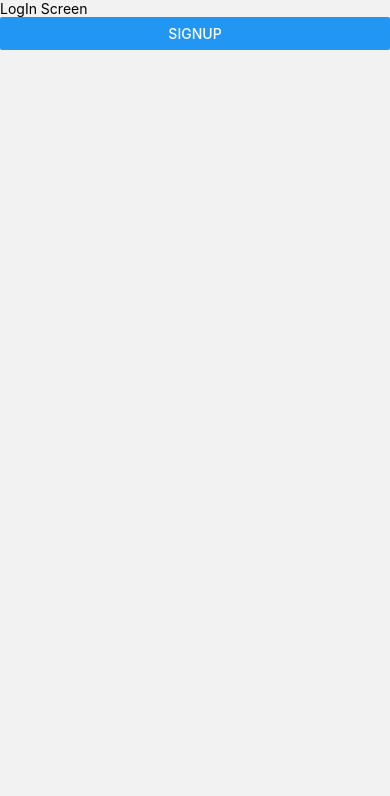
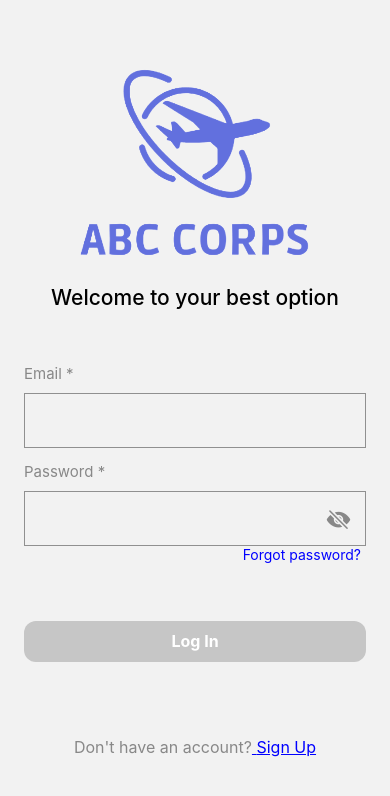
Before and after one commit to BrightCoders-Institute/reto-reservacion-de-vuelos-team2, a React Native app: screen /LogInScreen in a window 390 px wide. Shown: the top 796 px of the page. Built offline with nearby package versions, Linux system fonts and the light colour scheme; no server answers; the database is empty.

Commit message:
Create LogIn screen
Co-Authored-By: AlbertoG22 <albertogarciamartinez99@gmail.com>
Co-Authored-by: Alfredo20164920 <apaz20164920@gmail.com>

```diff
--- a/src/screens/LogInScreen.jsx
+++ b/src/screens/LogInScreen.jsx
@@ -1,11 +1,87 @@
-import React from 'react';
-import { Text, View, Button } from 'react-native';
+import React, {useState} from 'react';
+import {
+  Text,
+  View,
+  Button,
+  Image,
+  useWindowDimensions,
+  TouchableOpacity,
+  Pressable,
+} from 'react-native';
+import {styles} from '../styles/AppStyles';
+import Logo from '../assets/img/logoAbc.png';
+import {TextFieldForm} from '../components/TextFieldForm';
+import {ButtonComponent} from '../components/ButtonComponent';
 
-export const LogInScreen = ({ navigation }) => {
+export const LogInScreen = ({navigation}) => {
+  const [email, setEmail] = useState('');
+  const [password, setPassword] = useState('');
+  const [showPassword, setShowPassword] = useState(false);
+  const {height} = useWindowDimensions();
+
+  const handleShowPassword = () => {
+    setShowPassword(!showPassword);
+  };
+
   return (
-    <View>
-      <Text>LogIn Screen</Text>
-      <Button title='SignUp' onPress={ () => navigation.navigate('SignUpScreen') } />
+    <View style={styles.container}>
+      <Image
+        source={Logo}
+        style={[styles.logo, {height: height * 0.3}]}
+        resizeMode="contain"
+      />
+      <View>
+        <Text style={styles.title}>Welcome to your best option</Text>
+
+        <TextFieldForm
+          inputTitle="Email *"
+          inputValue={email}
+          onInputChange={setEmail}
+        />
+
+        <TextFieldForm
+          inputTitle="Password *"
+          inputValue={password}
+          onInputChange={setPassword}
+          extraData={{
+            showPassword,
+            handleShowPassword,
+          }}
+        />
+      </View>
+
+      <View style={styles.containerForgotPws}>
+        <TouchableOpacity>
+          <Text style={styles.titleFPwd}>Forgot password?</Text>
+        </TouchableOpacity>
+      </View>
+
+      <View style={styles.buttonsContainer}>
+        <ButtonComponent
+          onPressFn={() => console.log('Log In')}
+          isDisabled={true}>
+          <Text style={styles.buttonText}>Log In</Text>
+        </ButtonComponent>
+      </View>
+
+      <View style={styles.logInTextContainer}>
+        <Text style={{fontSize: 16, marginTop: 8, color: '#888888'}}>
+          Don't have an account?
+        </Text>
+        <Pressable onPress={() => navigation.navigate('SignUpScreen')}>
+          <Text
+            style={{
+              fontSize: 16,
+              marginTop: 8,
+              color: '#888888',
+              color: 'blue',
+              textDecorationLine: 'underline',
+            }}>
+            {' '}
+            Sign Up
+          </Text>
+        </Pressable>
+      </View>
     </View>
-  )
-}
+  );
+};
--- a/src/screens/SignUpScreen.jsx
+++ b/src/screens/SignUpScreen.jsx
@@ -6,7 +6,7 @@ import {TextFieldForm} from '../components/TextFieldForm';
 import {CheckBoxComponent} from '../components/CheckBoxComponent';
 import {ButtonComponent} from '../components/ButtonComponent';
 
-export const SignUpScreen = ({ navigation }) => {
+export const SignUpScreen = ({navigation}) => {
   const [firstName, setFirstName] = useState('');
   const [email, setEmail] = useState('');
   const [password, setPassword] = useState('');
@@ -106,11 +106,21 @@ export const SignUpScreen = ({ navigation }) => {
       </View>
 
       <View style={styles.logInTextContainer}>
-        <Text style={{fontSize: 16, marginTop: 8, color: '#888888',}}>
+        <Text style={{fontSize: 16, marginTop: 8, color: '#888888'}}>
           Already have an account?
         </Text>
-        <Pressable onPress={ () => navigation.navigate('LogInScreen') }>
-          <Text style={{fontSize: 16, marginTop: 8, color: '#888888', color:"blue", textDecorationLine:"underline",}}> Log In</Text>
+        <Pressable onPress={() => navigation.navigate('LogInScreen')}>
+          <Text
+            style={{
+              fontSize: 16,
+              marginTop: 8,
+              color: '#888888',
+              color: 'blue',
+              textDecorationLine: 'underline',
+            }}>
+            {' '}
+            Log In
+          </Text>
         </Pressable>
       </View>
     </View>
--- a/src/styles/AppStyles.js
+++ b/src/styles/AppStyles.js
@@ -111,4 +111,30 @@ export const styles = StyleSheet.create({
     textDecorationLine: 'underline',
     color: 'blue',
   },
+
+  containerForgotPws: {
+    alignSelf: 'flex-end',
+    marginTop: 0,
+    marginRight: 5,
+  },
+
+  logo: {
+    alignSelf: 'center',
+    width: '90%',
+    maxWidth: 300,
+    height: 200,
+  },
+
+  title: {
+    fontSize: 21,
+    textAlign: 'center',
+    paddingTop: 0,
+    fontWeight: '500',
+    paddingVertical: 40,
+  },
+
+  titleFPwd: {
+    fontSize: 14,
+    color: 'blue',
+  },
 });
```
Also changed, not shown: src/components/ButtonComponent.jsx (+4 -5 lines), src/assets/img/logoAbc.png (added), 1 other file (tests, documents, lock files or other folders).
